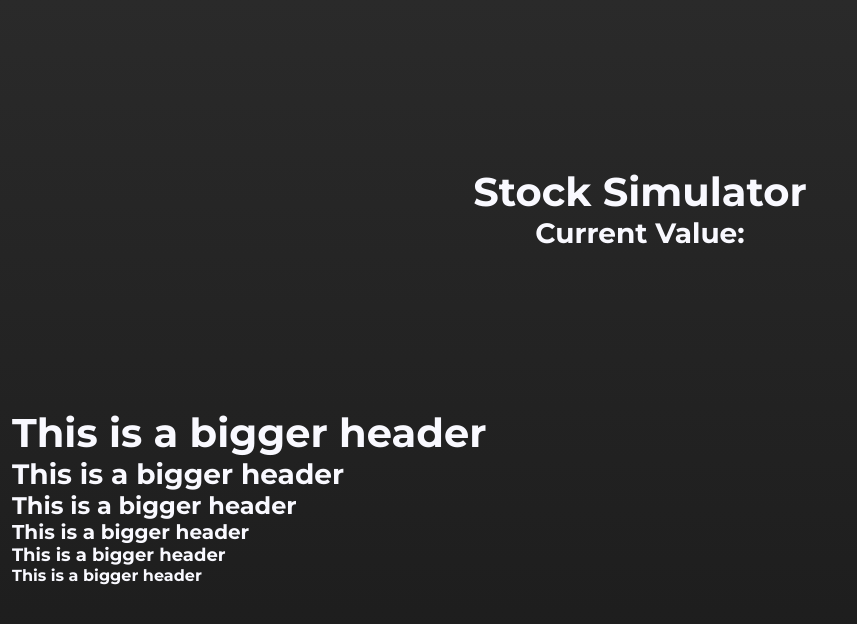
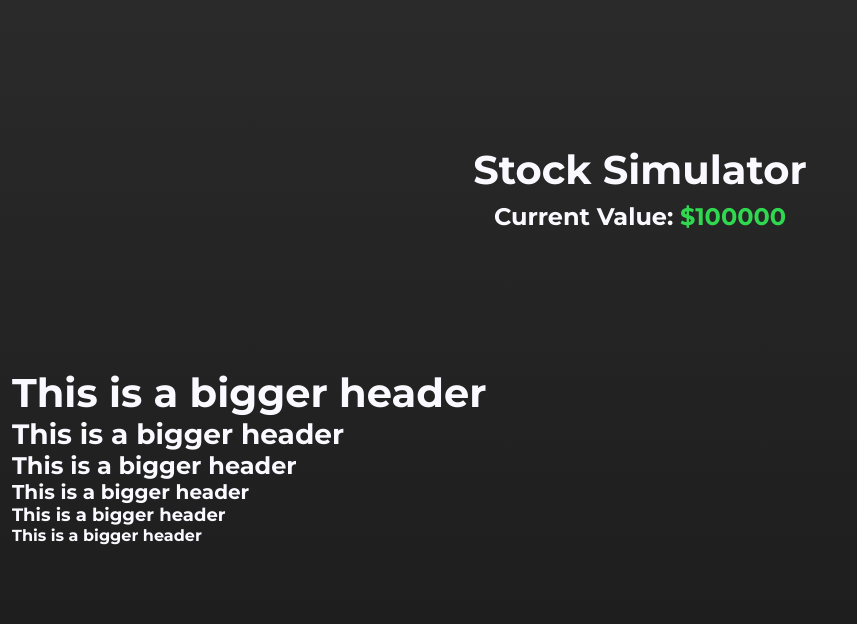
Before and after one commit to Simon-Cheek/StockSimulator, a Next.js app in the folder stock-simulator/: page / in a window 1280 px wide. Shown: the top 624 px of the page, without its empty margins (0-857 px from the left). Built offline with nearby package versions, Linux system fonts and the light colour scheme.

Commit message:
Separator component

```diff
--- a/stock-simulator/src/app/header.tsx
+++ b/stock-simulator/src/app/header.tsx
@@ -1,12 +1,18 @@
-import { H1, H2 } from "../components/headers";
+import { colors } from "@/components/colors";
+import { H1, H3 } from "../components/headers";
 import styles from './home.module.css'
+import { Span } from "@/components/span";
+import { Separator } from "@/components/separator";
 
 export default function Header() {
   return (
     <div className={styles.bannerContainer}>
       <div className={styles.banner}>
         <H1>Stock Simulator</H1>
-        <H2>Current Value:</H2>
+        <Separator size="sm" />
+        <H3>Current Value:
+          <Span color={colors.green}> $100000</Span>
+        </H3>
       </div>
     </div>
   );
--- a/stock-simulator/src/app/home.module.css
+++ b/stock-simulator/src/app/home.module.css
@@ -1,5 +1,5 @@
 .bannerContainer {
-  min-height: 400px;
+  min-height: 360px;
   display: flex;
   justify-content: center;
   align-items: center;
--- a/stock-simulator/src/components/colors.js
+++ b/stock-simulator/src/components/colors.js
@@ -1,3 +1,4 @@
 export const colors = {
-    white: "#f9f9ff"
+    white: "#f9f9ff",
+    green: "#30d850"
 }
--- a/stock-simulator/src/components/components.module.css
+++ b/stock-simulator/src/components/components.module.css
@@ -1,3 +1,11 @@
+.italic {
+  font-style: italic;
+}
+
+.bold {
+  font-weight: 700;
+}
+
 .header {
   margin: 0px 4px;
 }
@@ -25,7 +33,3 @@
 .header6 {
   font-size: 16px;
 }
-
-.italicHeader {
-  font-style: italic;
-}
--- a/stock-simulator/src/components/headers.tsx
+++ b/stock-simulator/src/components/headers.tsx
@@ -1,6 +1,5 @@
 import classNames from 'classnames';
 import styles from './components.module.css'
-import { colors } from './colors'
 
 type HeaderProps = {
   children: React.ReactNode;
@@ -8,63 +7,63 @@ type HeaderProps = {
   color?: string;
 }
 
-export function H1({children, italic = false, color = colors.white}: HeaderProps) {
+export function H1({children, italic, color}: HeaderProps) {
   return (
     <h1 className={classNames(
       styles.header,
       styles.header1,
-      {[styles.italicHeader]: italic}
+      {[styles.italic]: italic}
     )} style={{color: color}}>{children}</h1>
   );
 }
 
-export function H2({children, italic = false, color = colors.white}: HeaderProps) {
+export function H2({children, italic, color}: HeaderProps) {
   return (
     <h2 className={classNames(
       styles.header,
       styles.header2,
-      {[styles.italicHeader]: italic}
+      {[styles.italic]: italic}
     )} style={{color: color}}>{children}</h2>
   );
 }
 
-export function H3({children, italic = false, color = colors.white}: HeaderProps) {
+export function H3({children, italic, color}: HeaderProps) {
   return (
     <h3 className={classNames(
       styles.header,
       styles.header3,
-      {[styles.italicHeader]: italic}
+      {[styles.italic]: italic}
     )} style={{color: color}}>{children}</h3>
   );
 }
 
-export function H4({children, italic = false, color = colors.white}: HeaderProps) {
+export function H4({children, italic, color}: HeaderProps) {
   return (
     <h4 className={classNames(
       styles.header,
       styles.header4,
-      {[styles.italicHeader]: italic}
+      {[styles.italic]: italic}
     )} style={{color: color}}>{children}</h4>
   );
 }
 
-export function H5({children, italic = false, color = colors.white}: HeaderProps) {
+export function H5({children, italic, color}: HeaderProps) {
   return (
     <h5 className={classNames(
       styles.header,
       styles.header5,
-      {[styles.italicHeader]: italic}
+      {[styles.italic]: italic}
     )} style={{color: color}}>{children}</h5>
   );
 }
 
 
-export function H6({children, italic = false, color = colors.white}: HeaderProps) {
+export function H6({children, italic = false, color}: HeaderProps) {
   return (
     <h6 className={classNames(
       styles.header,
       styles.header6,
-      {[styles.italicHeader]: italic}
+      {[styles.italic]: italic}
     )} style={{color: color}}>{children}</h6>
   );
 }
--- /dev/null
+++ b/stock-simulator/src/components/separator.tsx
@@ -0,0 +1,39 @@
+type SeparatorProps = {
+  vertical?: boolean
+  size?: "xs" | "sm" | "md" | "lg" | "xl"
+}
+
+export function Separator({vertical, size="md"}: SeparatorProps) {
+
+  let factor = "12px";
+  switch (size) {
+    case "xs":
+      factor = "4px";
+      break;
+    case "sm":
+      factor = "8px";
+      break;
+    case "md":
+      factor = "12px";
+      break;
+    case "lg":
+      factor = "16px";
+      break;
+    case "xl":
+      factor = "20px";
+    default:
+      factor = "12px";
+  }
+
+  const horizontalStyle = {
+    minHeight: factor
+  }
+
+  const verticalStyle = {
+    minWidth: factor
+  }
+
+  return (
+    <div style={vertical ? verticalStyle : horizontalStyle}></div>
+  );
+}
--- /dev/null
+++ b/stock-simulator/src/components/span.tsx
@@ -0,0 +1,18 @@
+import classNames from 'classnames';
+import styles from './components.module.css'
+
+type SpanProps = {
+  children: React.ReactNode;
+  italic?: boolean;
+  bold?: boolean;
+  color?: string;
+}
+
+export function Span({children, italic, color, bold}: SpanProps) {
+  return (
+    <span className={classNames(
+      {[styles.italic]: italic},
+      {[styles.bold]: bold}
+    )} style={{color: color}}>{children}</span>
+  );
+}
```
